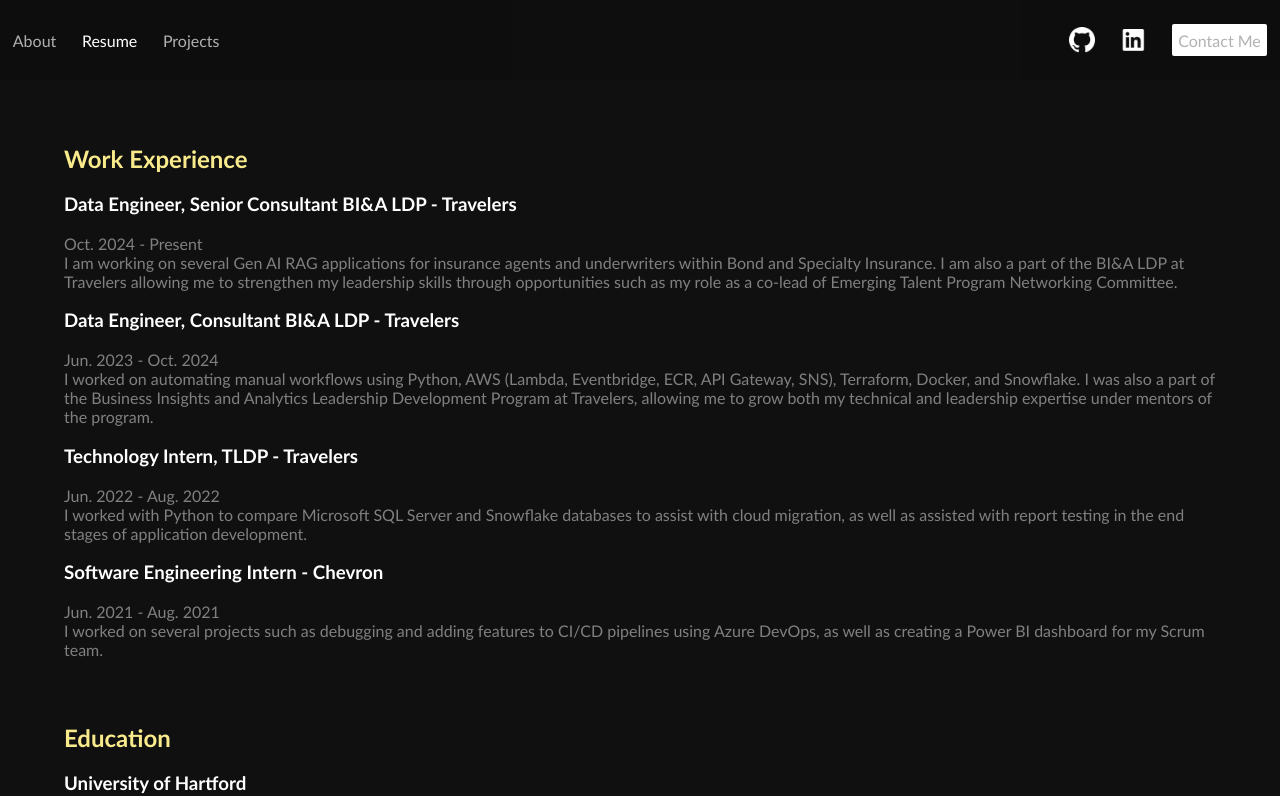
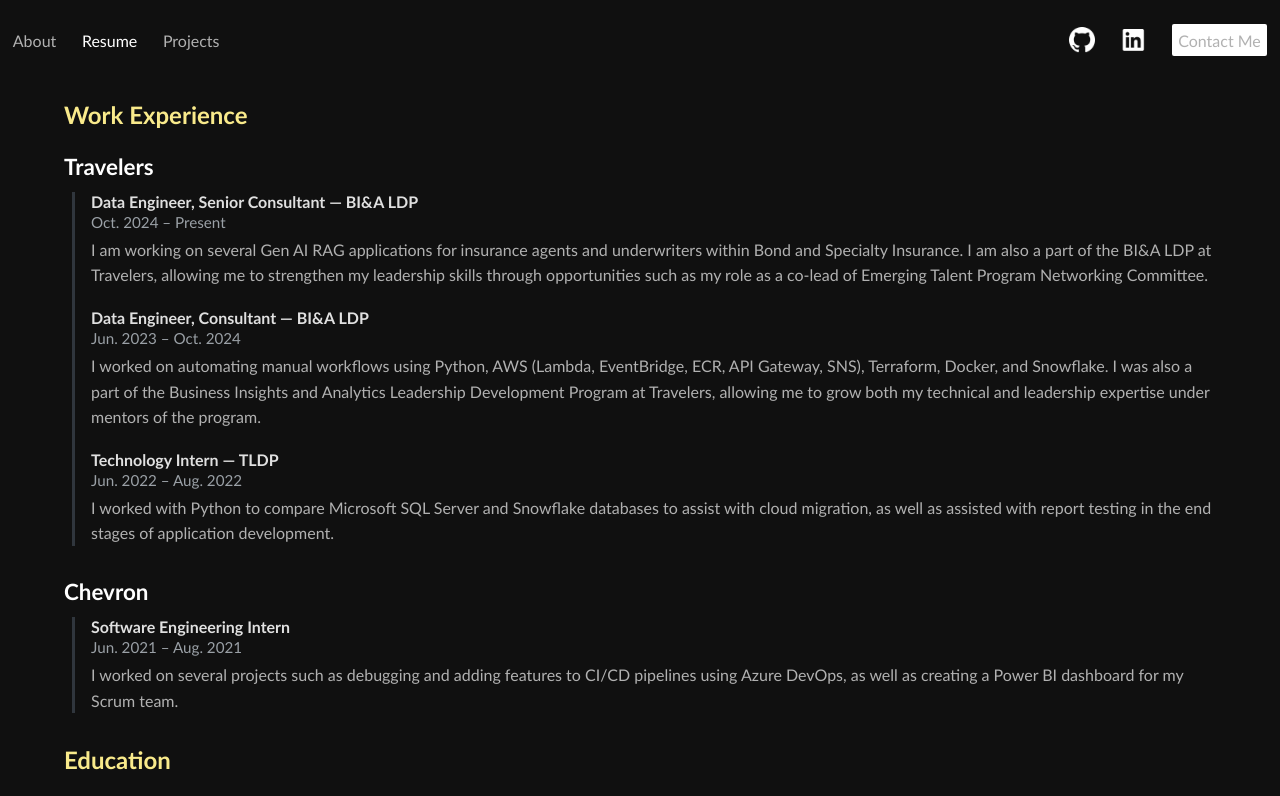
Before and after one commit to avasdowney/avadowney.com, a React (Create React App) app: page /resume in a window 1280 px wide. Shown: the top 796 px of the page. Built offline with nearby package versions, Linux system fonts and the light colour scheme.

Commit message:
update resume section grouping

```diff
--- a/src/components/content/Resume.js
+++ b/src/components/content/Resume.js
@@ -5,45 +5,45 @@ const Resume = () => {
         <header>
             <div class = "content">
                 <h2 class="rotateColor"> Work Experience </h2>
-                <p>
-                    <h3> Data Engineer, Senior Consultant BI&A LDP - Travelers </h3>
-                        Oct. 2024 - Present {<br></br>}
-                        I am working on several Gen AI RAG applications for insurance agents and underwriters
-                        within Bond and Specialty Insurance. I am also a part of the BI&A LDP at Travelers
-                        allowing me to strengthen my leadership skills through opportunities such as my role
-                        as a co-lead of Emerging Talent Program Networking Committee.
-                    <h3> Data Engineer, Consultant BI&A LDP - Travelers </h3>
-                        Jun. 2023 - Oct. 2024 {<br></br>}
-                        I worked on automating manual workflows using Python, AWS (Lambda, Eventbridge, ECR,
-                        API Gateway, SNS), Terraform, Docker, and Snowflake. I was also a part of the Business
-                        Insights and Analytics Leadership Development Program at Travelers, allowing me to grow
-                        both my technical and leadership expertise under mentors of the program.
-                    <h3> Technology Intern, TLDP - Travelers </h3>
-                        Jun. 2022 - Aug. 2022 {<br></br>}
-                        I worked with Python to compare Microsoft SQL Server and Snowflake databases to assist
-                        with cloud migration, as well as assisted with report testing in the end stages of
-                        application development.
-                    <h3> Software Engineering Intern - Chevron </h3>
-                        Jun. 2021 - Aug. 2021 {<br></br>}
-                        I worked on several projects such as debugging and adding features to CI/CD pipelines
-                        using Azure DevOps, as well as creating a Power BI dashboard for my Scrum team.
-                    {/* <h3> CS220P Teaching Asisstant - University of Hartford </h3>
-                        Jan. 2021 - May 2021 {<br></br>}
-                        I was a teaching assistant for a Data Structures course under Dr. Sheikh Islam.
-                        I attended all classes and helped students who were struggling with code. I also held
-                        office hours outside of class where students could reach me to get clarification and
-                        help with material and code. I also checked student work for plagiarism and
-                        functionality.
-                    <h3> Tutor - Kumon North America, Inc. </h3>
-                        Oct. 2018 - Sep. 2020 {<br></br>}
-                        I worked one on one with kids ages three to fifteen on their math
-                        and reading skills. Due to Covid-19, I transferred to working online as head tutor.
-                        When I was not working directly with a student, I graded worksheets. I also
-                        assigned worksheets based on each students math and reading competency level.
-                    <h3> Farm Hand - Gove Farm </h3>
-                        Jul. 2017 - Oct. 2018 {<br></br>}
-                        I ran the cash register, as well as picked, washed, and graded produce.  */}
-                </p>
+                <div class="company">
+                    <h3>Travelers</h3>
+                    <div class="roles">
+                        <div class="role">
+                            <div class="role-title">Data Engineer, Senior Consultant — BI&amp;A LDP</div>
+                            <div class="role-dates">Oct. 2024 – Present</div>
+                            <div class="role-desc">
+                                I am working on several Gen AI RAG applications for insurance agents and underwriters within Bond and Specialty Insurance. I am also a part of the BI&amp;A LDP at Travelers, allowing me to strengthen my leadership skills through opportunities such as my role as a co-lead of Emerging Talent Program Networking Committee.
+                            </div>
+                        </div>
+                        <div class="role">
+                            <div class="role-title">Data Engineer, Consultant — BI&amp;A LDP</div>
+                            <div class="role-dates">Jun. 2023 – Oct. 2024</div>
+                            <div class="role-desc">
+                                I worked on automating manual workflows using Python, AWS (Lambda, EventBridge, ECR, API Gateway, SNS), Terraform, Docker, and Snowflake. I was also a part of the Business Insights and Analytics Leadership Development Program at Travelers, allowing me to grow both my technical and leadership expertise under mentors of the program.
+                            </div>
+                        </div>
+                        <div class="role">
+                            <div class="role-title">Technology Intern — TLDP</div>
+                            <div class="role-dates">Jun. 2022 – Aug. 2022</div>
+                            <div class="role-desc">
+                                I worked with Python to compare Microsoft SQL Server and Snowflake databases to assist with cloud migration, as well as assisted with report testing in the end stages of application development.
+                            </div>
+                        </div>
+                    </div>
+                </div>
+                <div class="company">
+                    <h3>Chevron</h3>
+                    <div class="roles">
+                        <div class="role">
+                            <div class="role-title">Software Engineering Intern</div>
+                            <div class="role-dates">Jun. 2021 – Aug. 2021</div>
+                            <div class="role-desc">
+                                I worked on several projects such as debugging and adding features to CI/CD pipelines using Azure DevOps, as well as creating a Power BI dashboard for my Scrum team.
+                            </div>
+                        </div>
+                    </div>
+                </div>
+                {/* Additional roles removed for brevity but can be re-added as needed */}
             </div>
 
             <div class = "content">
--- a/src/components/navbar/NavbarElements.js
+++ b/src/components/navbar/NavbarElements.js
@@ -3,7 +3,7 @@ import styled from "styled-components"
 
 // come back to padding
 export const Nav = styled.nav`
-    background: #00000026;
+    background: #101010; /* Opaque so underlying content is hidden */
     height: 10vh;
     display: flex;
     justify-content: space-between;
--- a/src/css/styles.css
+++ b/src/css/styles.css
@@ -34,7 +34,6 @@ h1 {
 
 h2 {
     color: #ffffff;
-    margin-top: 8vh;
 }
 
 h3 {
@@ -59,3 +58,22 @@ a:-webkit-any-link {
         width: 30%;
     }
 }
+
+/* Resume grouping styles */
+.company {
+    margin: 1.5rem 0 2rem 0;
+}
+.company > h3 {
+    color: #ffffff;
+    margin: 0 0 0.75rem 0;
+    font-size: 1.4rem;
+}
+.roles {
+    border-left: 3px solid #30363d;
+    margin-left: 0.5rem;
+    padding-left: 1rem;
+}
+.role { margin: 0 0 1.25rem 0; }
+.role-title { color: #e0e0e0; font-weight: 600; }
+.role-dates { color: #9aa0a6; font-size: 0.95rem; margin: 0.15rem 0 0.35rem 0; }
+.role-desc { color: #b1b1b1; line-height: 1.6; }
```
